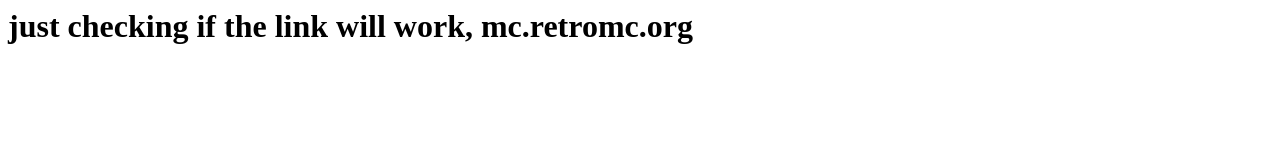
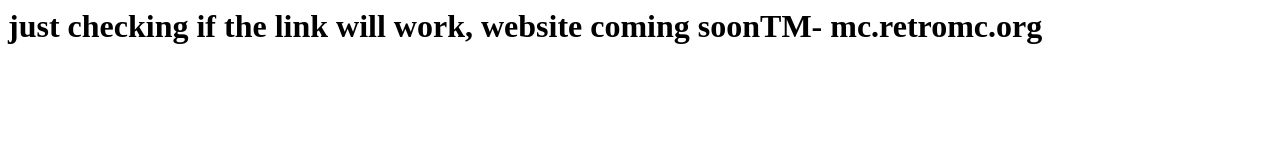
Before and after one commit to aethernia-retromc/aethernia-retromc.github.io, a plain HTML site: page index.html in a window 1280 px wide. Drawn offline with Linux system fonts and the light colour scheme.

Commit message:
Update index.html

```diff
--- a/index.html
+++ b/index.html
@@ -1 +1 @@
-<h1>just checking if the link will work, mc.retromc.org</h1>
+<h1>just checking if the link will work, website coming soonTM- mc.retromc.org</h1>
```
